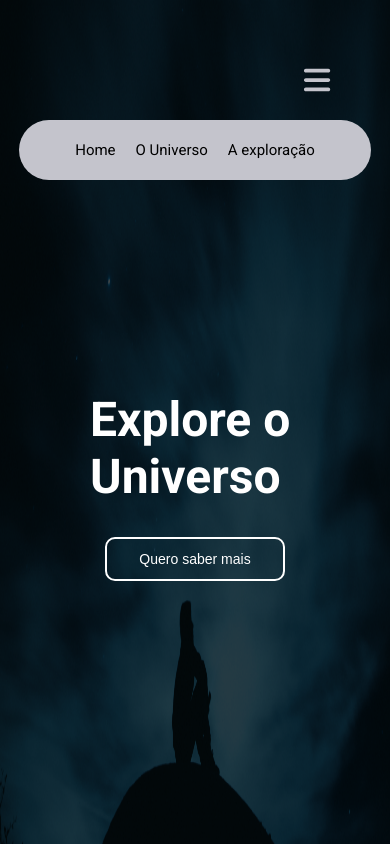
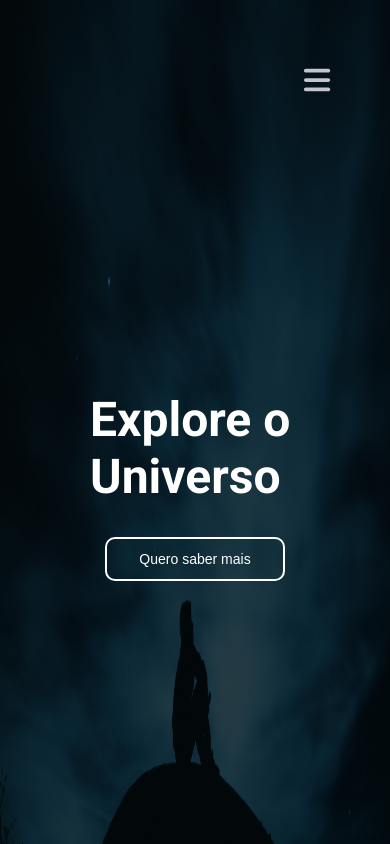
Before and after one commit to IsabelaGhislandi/universo, a website with bundled scripts: page index.html in a window 390 px wide. Built offline with nearby package versions, Linux system fonts and the light colour scheme.

Commit message:
Update style.css

```diff
--- a/style/style.css
+++ b/style/style.css
@@ -213,11 +213,11 @@ a:hover {
 
 
     ul {
-        display: flex;
+        display: none;
         gap: 2rem;
         height: 2rem;
         line-height: 1rem;
-
+        opacity: 0;
         background:#C4C4CC;
         border-radius: 5rem;
         width: 80%;
```
